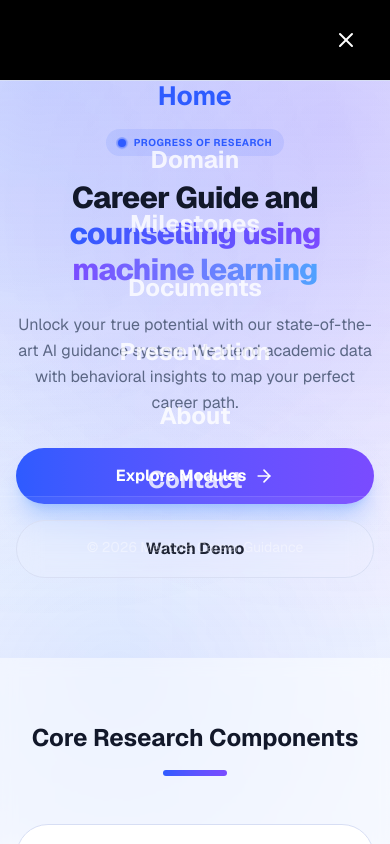
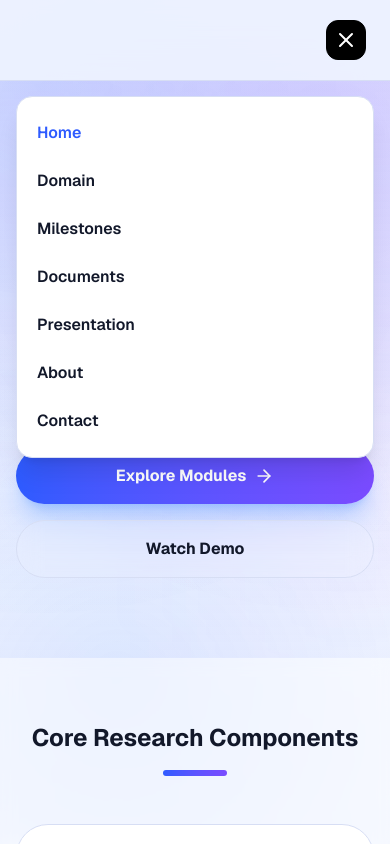
Before and after one commit to HarikaraPrashath/WebForProgressShow, a Next.js app: page / in a window 390 px wide. Both pictures are taken after a click on the button "Toggle menu". Shown: the top 844 px of the page. Built offline with nearby package versions, Linux system fonts and the light colour scheme.

Commit message:
Website navbar changed

```diff
--- a/components/Navbar.tsx
+++ b/components/Navbar.tsx
@@ -78,37 +78,31 @@ export function Navbar() {
           {isMobileMenuOpen ? <X size={24} /> : <Menu size={24} />}
         </button>
 
-        {/* Mobile Navigation Overlay */}
-        <div
-          className={`fixed inset-0 z-40 flex flex-col md:hidden bg-black backdrop-blur-none
-    transition-transform duration-500 ease-in-out
-    ${isMobileMenuOpen ? 'translate-x-0' : 'translate-x-full'}
-  `}
-          style={{ backgroundColor: '#000' }}
-        >
-          <div className="flex flex-col items-center justify-center flex-1 gap-8 px-6 pt-20">
-            {navLinks.map((link, index) => {
+        {/* Mobile Navigation Menu */}
+        {isMobileMenuOpen && (
+          <div className="absolute left-0 top-full z-40 w-full md:hidden">
+            <div className="mx-4 mt-4 rounded-2xl border border-[var(--border)] bg-[var(--panel)] shadow-xl">
+              <div className="flex flex-col py-3">
+                {navLinks.map((link) => {
                   const isActive = pathname === link.href;
                   return (
                     <Link
                       key={link.href}
                       href={link.href}
-                  className={`text-2xl font-bold transition-all ${isActive ? 'text-[var(--accent)] scale-110' : 'text-white/80 hover:text-white'
+                      className={`px-5 py-3 text-base font-semibold transition-colors ${
+                        isActive
+                          ? 'text-[var(--accent)]'
+                          : 'text-[var(--ink)] hover:text-[var(--accent)]'
                       }`}
-                  style={{ transitionDelay: `${index * 50}ms` }}
                     >
                       {link.name}
                     </Link>
                   );
                 })}
               </div>
-
-          <div className="p-10 border-t border-white/10 bg-white/5">
-            <p className="text-center text-sm text-white/40">
-              © {new Date().getFullYear()} Mentora Career Guidance
-            </p>
             </div>
           </div>
+        )}
       </div>
     </header>
   );
```
Lines whose indentation alone changed are shown as unchanged.
